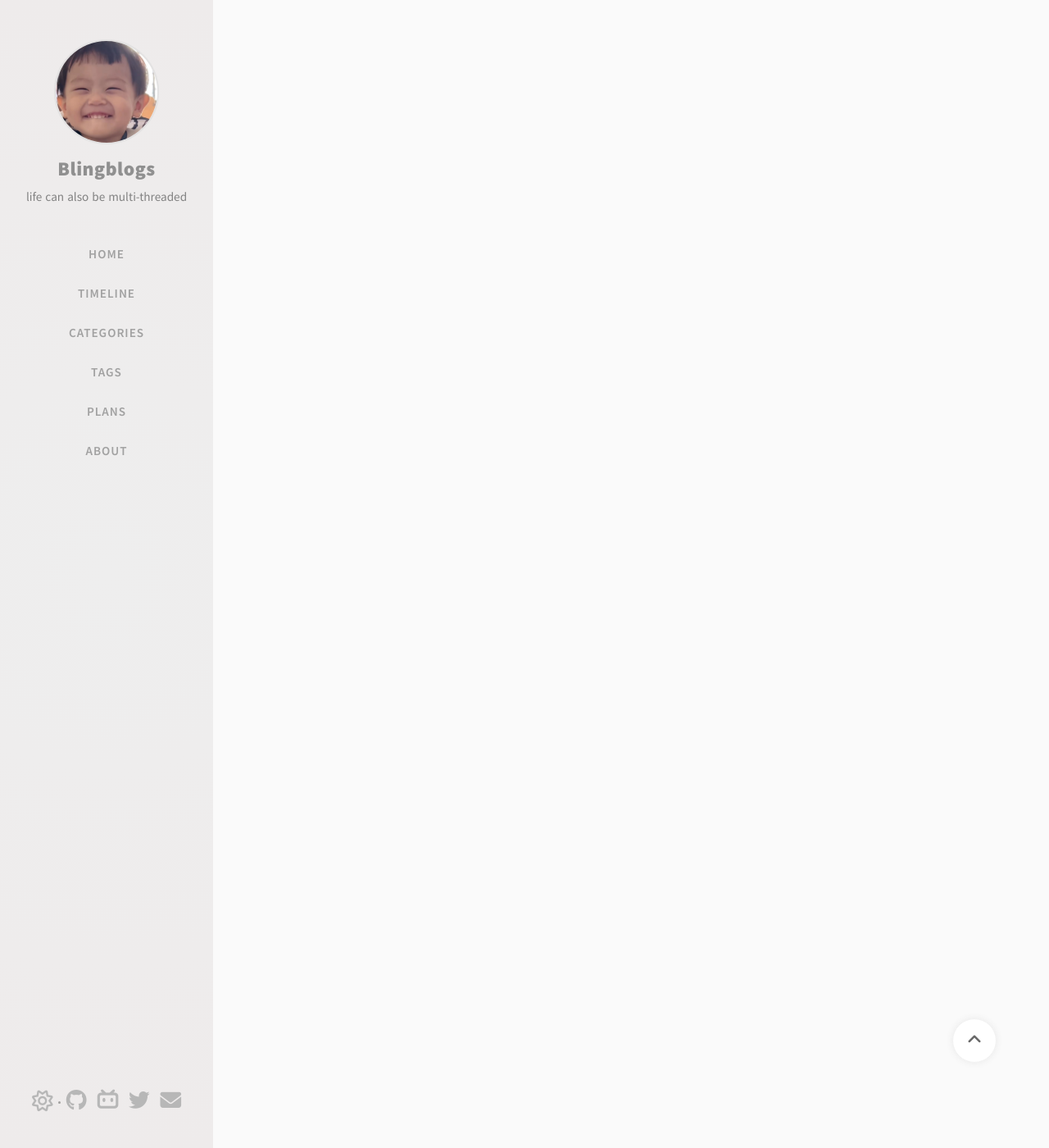
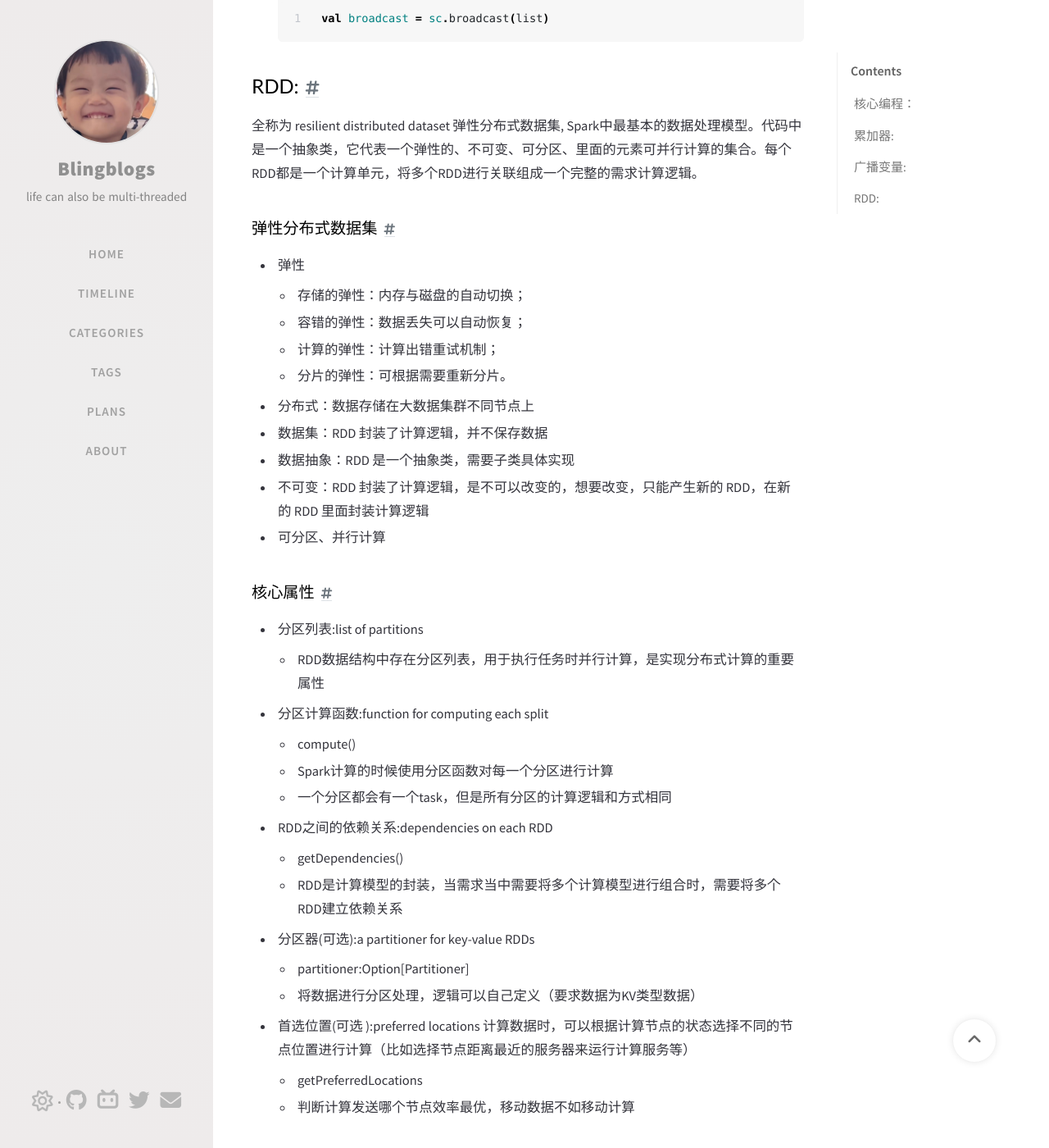
Before and after one commit to sechenbling/bling_blog_sites, a Jekyll site: the page built from _posts/bigdata/spark/base/2022-11-25-Spark Data Structure Introduction.md, in a window 1280 px wide and 1400 px high, scrolled down 2365 px. Shown: the whole window at 82% size. Built offline with Jekyll 4.4.1, drawn with Linux system fonts in a browser that asks for light colours; comment, search, counter and statistics services are not loaded; some of the changed text lies outside the part shown.

Commit message:
post formatted

````diff
--- a/_posts/bigdata/spark/base/2022-11-25-Spark Data Structure Introduction.md
+++ b/_posts/bigdata/spark/base/2022-11-25-Spark Data Structure Introduction.md
@@ -2,22 +2,104 @@
 title: Spark Data Structure Introduction
 author: Lynn
 date: 2022-11-25 22:30:00 +0800
-last_modified_at: 2023-01-30 22:30:00 +0800
+last_modified_at: 2023-01-31 18:35:00 +0800
 categories: [Bigdata, Spark]
 tags: [spark]
 ---
 
 ## 核心编程：
+
 Spark 计算框架为了能够进行高并发和高吞吐的数据处理，封装了三大数据结构，用于处理不同的应用场景。三大数据结构分别是:
-  - 累加器：分布式共享只写变量
-  - 广播变量：分布式共享只读变量
-  - RDD : 弹性分布式数据集
+
+- 累加器：分布式共享只写变量
+- 广播变量：分布式共享只读变量
+- RDD : 弹性分布式数据集
 
 ## 累加器:
-累加器用来把 Executor 端变量信息聚合到 Driver 端。在 Driver 程序中定义的变量，在 Executor 端的每个 Task 都会得到这个变量的一份新的副本，每个 task 更新这些副本的值后，传回 Driver 端进行 merge。
+
+累加器用来把 Executor 端变量信息聚合到 Driver 端。在 Driver 程序中定义的变量，在 Executor 端的每个 Task 都会得到这个变量的一份新的副本，每个 task 更新这些副本的值后，传回 Driver 端进行
+merge。
+
+- merge的原因: spark的分布式计算，会将数据分到不同的Executor上计算完
+![img.png](/blog_imgs/spark/base/spark data structure introduction/img0.png)
+- 分布式共享的只写变量
+    + 分布式：累加器的值是分布式统计执行的
+    + 共享：累加器被多个Executor共享
+    + 只写：说明Executor之间累加器是不同互相访问，是读不到的，只有Driver可以读取每个Executor上的累加器
+- 累加器中会出现少加和多加的情况
+    + 少加：转换算子中调用了累加器，但是没有执行行动算子，那么累加器不会执行生效
+    + 多家：多次调用了行动算子，累加器会多次执行
+    + 为了防止少加和多加的情况，一般会把累加器放在行动算子中使用，而不会放在转换算子中
+
+### 累加器类别
+- 系统累加器：
+    + 通过sparkContext获取
+  ```scala
+  var acc1 = sc.longAccumulator("acc_name")
+  sc.doubleAccumulator("acc_name")
+  sc.collectionAccumulator("acc_name")
+  ```
+
+    + 使用累加器实例代码:
+  ```scala
+  rdd.foreach(num=>{acc1.sum(num)})
+  ```
+
+- 自定义累加器：
+    1. 继承AccumulatorV2接口，定义泛型，定义IN累加器输入的数据类型，定义OUT累加器输出的类型
+       +  class MyAccumulator extends AccumulatorV2[IN,OUT]
+    2. 重写实现累加器接口中的方法: add
+    3. 向sc注册累加器
+    ```scala
+    val acc = new MyAccumulator()
+    sc.register(acc,"acc_name")
+    ```
+
+    4. 使用累加器打印结果
+    ```scala
+    rdd.foreach(num=>{acc.add(num)})
+    print(acc.value)
+    ```
 
 ## 广播变量:
-广播变量用来高效分发较大的对象。向所有工作节点发送一个较大的只读值，以供一个或多个 Spark 操作使用。比如，如果你的应用需要向所有节点发送一个较大的只读查询表， 广播变量用起来都很顺手。在多个并行操作中使用同一个变量，Spark 会为每个任务分别发送（闭包数据都是以Task为单位发送的），会导致在Executor中包含同样的一份数据导致冗余，占用大量的内存。广播变量就是将数据放在Executor的内存当中，而不是放在每一个task中，从而达到共享的目的。这份数据只读，保证线程安全。
+
+广播变量用来高效分发较大的对象。向所有工作节点发送一个较大的只读值，以供一个或多个 Spark 操作使用。比如，如果你的应用需要向所有节点发送一个较大的只读查询表， 广播变量用起来都很顺手。在多个并行操作中使用同一个变量，Spark
+会为每个任务分别发送（闭包数据都是以Task为单位发送的），会导致在Executor中包含同样的一份数据导致冗余，占用大量的内存。广播变量就是将数据放在Executor的内存当中，而不是放在每一个task中，从而达到共享的目的。这份数据只读，保证线程安全。
+- 分布式共享只读变量
+- 声明广播变量
+```scala
+  val broadcast = sc.broadcast(list)
+```
 
 ## RDD:
+
 全称为 resilient distributed dataset 弹性分布式数据集, Spark中最基本的数据处理模型。代码中是一个抽象类，它代表一个弹性的、不可变、可分区、里面的元素可并行计算的集合。每个RDD都是一个计算单元，将多个RDD进行关联组成一个完整的需求计算逻辑。
+
+### 弹性分布式数据集
+- 弹性
+  + 存储的弹性：内存与磁盘的自动切换；
+  + 容错的弹性：数据丢失可以自动恢复；
+  + 计算的弹性：计算出错重试机制；
+  + 分片的弹性：可根据需要重新分片。
+- 分布式：数据存储在大数据集群不同节点上
+- 数据集：RDD 封装了计算逻辑，并不保存数据
+- 数据抽象：RDD 是一个抽象类，需要子类具体实现
+- 不可变：RDD 封装了计算逻辑，是不可以改变的，想要改变，只能产生新的 RDD，在新的 RDD 里面封装计算逻辑
+- 可分区、并行计算
+
+### 核心属性
+- 分区列表:list of partitions
+  + RDD数据结构中存在分区列表，用于执行任务时并行计算，是实现分布式计算的重要属性
+- 分区计算函数:function for computing each split
+  + compute()
+  + Spark计算的时候使用分区函数对每一个分区进行计算
+  + 一个分区都会有一个task，但是所有分区的计算逻辑和方式相同
+- RDD之间的依赖关系:dependencies on each RDD
+  + getDependencies()
+  + RDD是计算模型的封装，当需求当中需要将多个计算模型进行组合时，需要将多个RDD建立依赖关系
+- 分区器(可选):a partitioner for key-value RDDs
+  + partitioner:Option[Partitioner]
+  + 将数据进行分区处理，逻辑可以自己定义（要求数据为KV类型数据）
+- 首选位置(可选 ):preferred locations 计算数据时，可以根据计算节点的状态选择不同的节点位置进行计算（比如选择节点距离最近的服务器来运行计算服务等）
+  + getPreferredLocations
+  + 判断计算发送哪个节点效率最优，移动数据不如移动计算
````
Also changed, not shown: _posts/bigdata/spark/base/2022-11-25-Spark Sql Introduction.md (+1 -1 lines), _posts/bigdata/spark/base/2022-11-25-Spark Streaming Introduction.md (+1 -1 lines).
